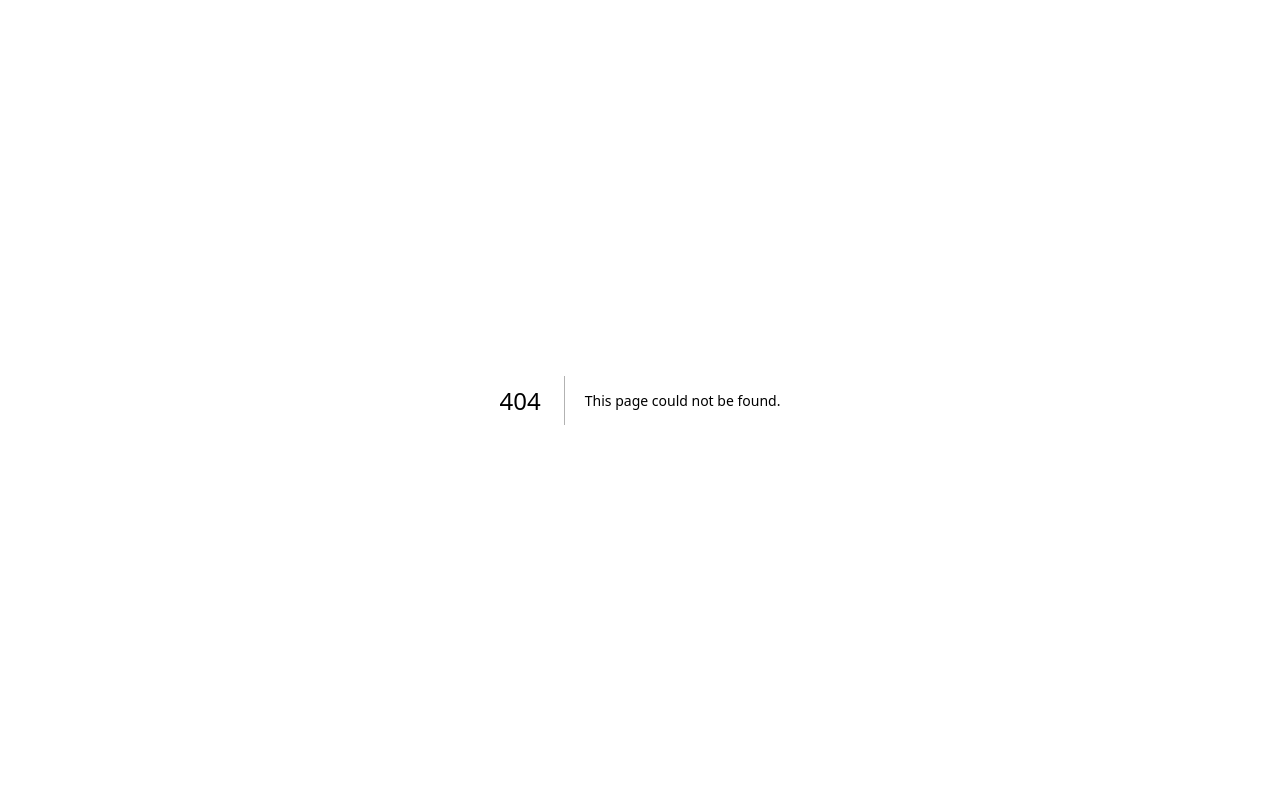
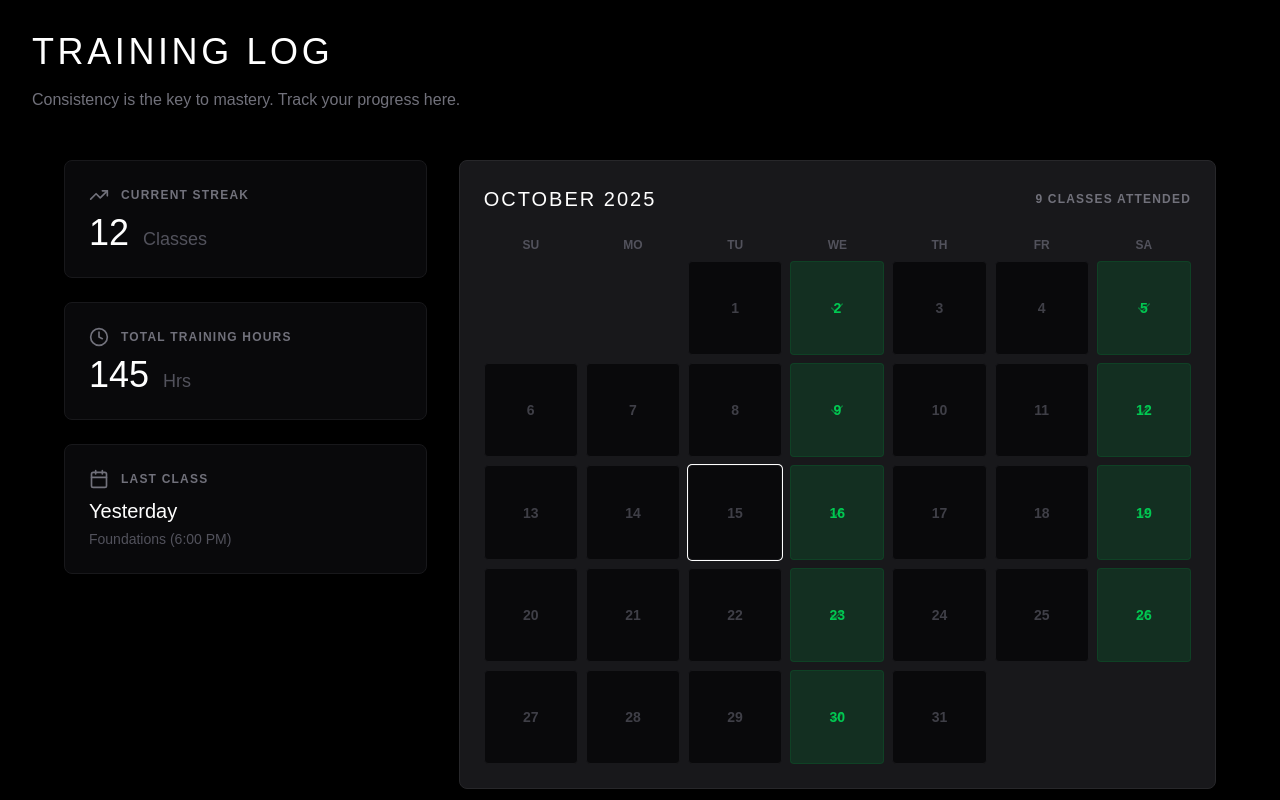
Before and after one commit to MACM18/karate-IKS, a Next.js app: page /student/attendance in a window 1280 px wide. Before the commit this address had no page. Shown: the top 800 px of the page. Built offline with nearby package versions, Linux system fonts and the light colour scheme.

Commit message:
Add student attendance tracking page with a calendar and training statistics.

```diff
--- /dev/null
+++ b/app/student/attendance/page.tsx
@@ -0,0 +1,79 @@
+import { AttendanceCalendar } from "@/components/student/AttendanceCalendar";
+import { Clock, TrendingUp, Calendar } from "lucide-react";
+
+export default function AttendancePage() {
+    return (
+        <div className="min-h-screen bg-black text-white p-8">
+            <header className="mb-12">
+                <h1 className="text-4xl font-heading uppercase tracking-widest text-white mb-4">
+                    Training Log
+                </h1>
+                <p className="text-zinc-500 max-w-2xl">
+                    Consistency is the key to mastery. Track your progress here.
+                </p>
+            </header>
+
+            <div className="max-w-6xl mx-auto grid grid-cols-1 lg:grid-cols-3 gap-8 pb-20">
+
+                {/* Stats Column */}
+                <div className="space-y-6">
+                    <div className="bg-zinc-950 border border-zinc-900 p-6 rounded-lg">
+                        <div className="flex items-center gap-3 mb-2 text-zinc-500">
+                            <TrendingUp size={20} />
+                            <span className="text-xs uppercase tracking-widest font-bold">Current Streak</span>
+                        </div>
+                        <div className="text-4xl font-heading text-white">
+                            12 <span className="text-lg text-zinc-600 ml-1">Classes</span>
+                        </div>
+                    </div>
+
+                    <div className="bg-zinc-950 border border-zinc-900 p-6 rounded-lg">
+                        <div className="flex items-center gap-3 mb-2 text-zinc-500">
+                            <Clock size={20} />
+                            <span className="text-xs uppercase tracking-widest font-bold">Total Training Hours</span>
+                        </div>
+                        <div className="text-4xl font-heading text-white">
+                            145 <span className="text-lg text-zinc-600 ml-1">Hrs</span>
+                        </div>
+                    </div>
+
+                    <div className="bg-zinc-950 border border-zinc-900 p-6 rounded-lg">
+                        <div className="flex items-center gap-3 mb-2 text-zinc-500">
+                            <Calendar size={20} />
+                            <span className="text-xs uppercase tracking-widest font-bold">Last Class</span>
+                        </div>
+                        <div className="text-xl font-heading text-white">
+                            Yesterday
+                        </div>
+                        <p className="text-sm text-zinc-600 mt-1">Foundations (6:00 PM)</p>
+                    </div>
+                </div>
+
+                {/* Calendar Column */}
+                <div className="lg:col-span-2">
+                    <AttendanceCalendar />
+
+                    <div className="mt-8 grid grid-cols-2 gap-4">
+                        {/* Previous Months Placeholders - blurred/dimmed */}
+                        <div className="bg-zinc-950/50 border border-zinc-900/50 rounded-lg p-6 opacity-50 grayscale">
+                            <h4 className="text-zinc-600 text-sm font-bold uppercase tracking-widest mb-4">September</h4>
+                            <div className="grid grid-cols-7 gap-1">
+                                {Array.from({ length: 30 }).map((_, i) => (
+                                    <div key={i} className={`aspect-square rounded ${[1, 4, 7].includes(i) ? 'bg-zinc-800' : 'bg-zinc-950'}`}></div>
+                                ))}
+                            </div>
+                        </div>
+                        <div className="bg-zinc-950/50 border border-zinc-900/50 rounded-lg p-6 opacity-50 grayscale">
+                            <h4 className="text-zinc-600 text-sm font-bold uppercase tracking-widest mb-4">August</h4>
+                            <div className="grid grid-cols-7 gap-1">
+                                {Array.from({ length: 31 }).map((_, i) => (
+                                    <div key={i} className={`aspect-square rounded ${[2, 5, 10].includes(i) ? 'bg-zinc-800' : 'bg-zinc-950'}`}></div>
+                                ))}
+                            </div>
+                        </div>
+                    </div>
+                </div>
+            </div>
+        </div>
+    );
+}
--- /dev/null
+++ b/components/student/AttendanceCalendar.tsx
@@ -0,0 +1,68 @@
+"use client";
+
+import { Check } from "lucide-react";
+
+export function AttendanceCalendar() {
+    const daysInMonth = 31;
+    const attendedDays = [2, 5, 9, 12, 16, 19, 23, 26, 30]; // Mock data
+    const monthName = "October";
+    const year = 2025;
+
+    // Generate grid for calendar (simple implementation)
+    const days = Array.from({ length: daysInMonth }, (_, i) => i + 1);
+    const startingDayOffset = 2; // Starts on Wednesday (mock)
+
+    return (
+        <div className="bg-zinc-900 border border-zinc-800 rounded-lg p-6">
+            <div className="flex justify-between items-center mb-6">
+                <h3 className="text-xl font-heading uppercase text-white tracking-widest">
+                    {monthName} {year}
+                </h3>
+                <div className="flex gap-2">
+                    <span className="text-xs text-zinc-500 uppercase font-bold tracking-widest">
+                        {attendedDays.length} Classes Attended
+                    </span>
+                </div>
+            </div>
+
+            <div className="grid grid-cols-7 gap-2 mb-2 text-center">
+                {['Su', 'Mo', 'Tu', 'We', 'Th', 'Fr', 'Sa'].map(day => (
+                    <div key={day} className="text-xs text-zinc-600 font-bold uppercase">
+                        {day}
+                    </div>
+                ))}
+            </div>
+
+            <div className="grid grid-cols-7 gap-2">
+                {Array.from({ length: startingDayOffset }).map((_, i) => (
+                    <div key={`empty-${i}`} className="aspect-square" />
+                ))}
+
+                {days.map(day => {
+                    const isAttended = attendedDays.includes(day);
+                    const isToday = day === 15; // Mock 'today'
+
+                    return (
+                        <div
+                            key={day}
+                            className={`aspect-square rounded flex items-center justify-center text-sm font-bold relative group
+                    ${isAttended
+                                    ? 'bg-green-900/40 text-green-500 border border-green-900/50'
+                                    : 'bg-zinc-950 text-zinc-700 border border-zinc-900'
+                                }
+                    ${isToday ? 'ring-1 ring-white' : ''}
+                    `}
+                        >
+                            {day}
+                            {isAttended && (
+                                <div className="absolute inset-0 flex items-center justify-center">
+                                    <Check size={16} className="text-green-500 opacity-50 group-hover:opacity-100 transition-opacity" />
+                                </div>
+                            )}
+                        </div>
+                    );
+                })}
+            </div>
+        </div>
+    );
+}
```
